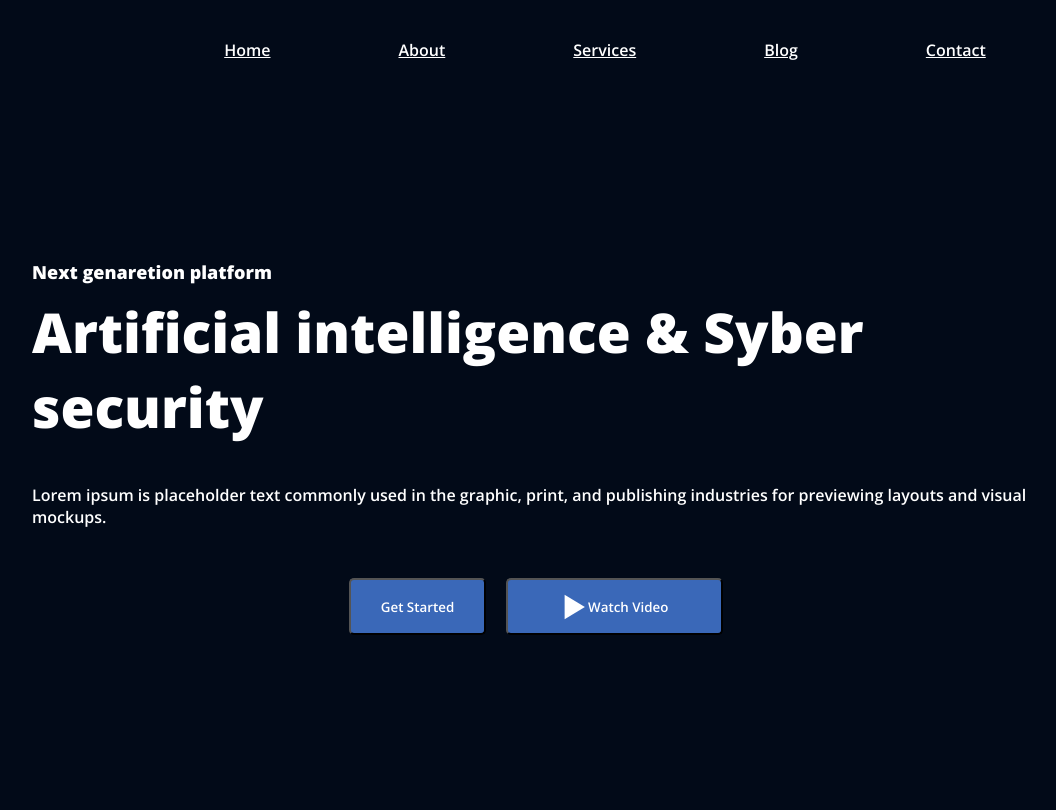
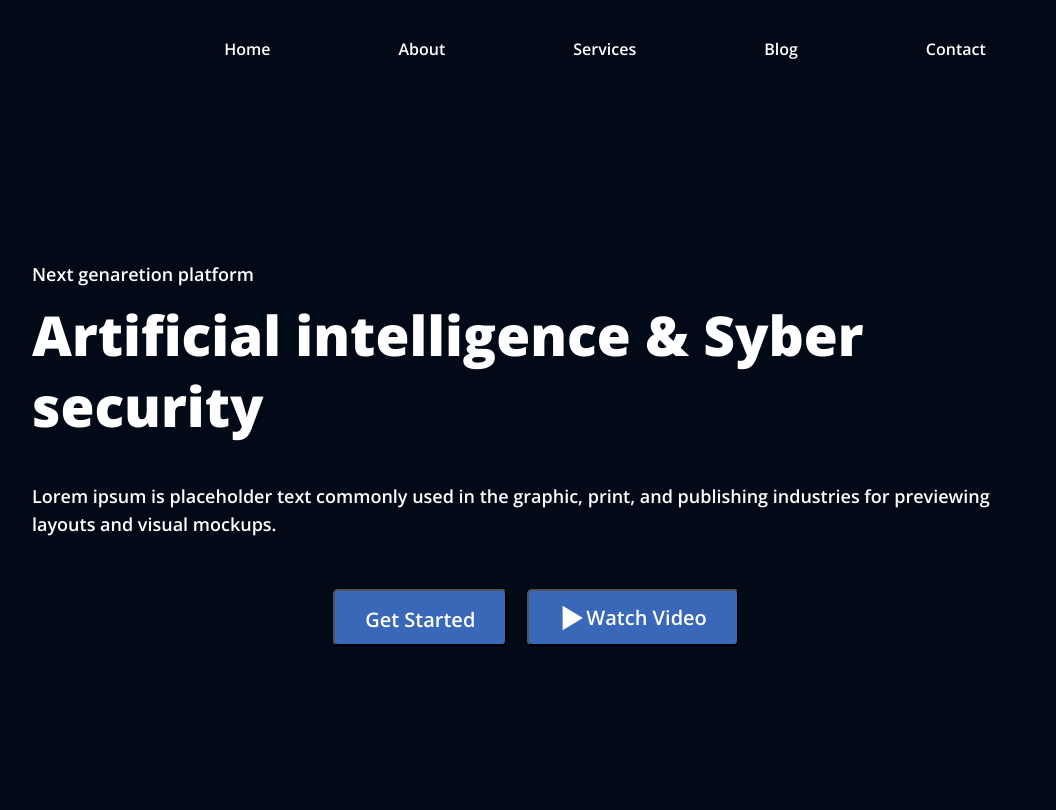
Before and after one commit to viktorcvp/landing, a plain HTML site: page index.html in a window 1280 px wide. Shown: the top 810 px of the page, without its empty margins (35-1091 px from the left). Drawn offline with nearby package versions, Linux system fonts and the light colour scheme; a web font is replaced by a local one.

Commit message:
newstyhtml

```diff
--- a/style.css
+++ b/style.css
@@ -32,14 +32,18 @@
 .list{
     display: flex;
     justify-content: center;
-    text-decoration: none;
-    list-style-type: none;
     padding-top: 39px;
     padding-bottom: 39px;
     gap: 128px;
 
 }
 .header-link{
+    font-size: 16px;
+    font-weight: 600;
+    line-height: 21.79px;
+    text-align: left;
+    text-decoration: none;
+    list-style-type: none;
 color: #fff;
 }
 .top-content{
@@ -52,24 +56,38 @@
 .top-info{
     margin-right: 128px;
 }
+
 .text{
-
     color: #fff;
     margin-bottom: 10px;
     font-size: 18px;
+    font-weight: 600;
+    line-height: 28.8px;
+    text-align: left;
+
+
 }
 .title{
     font-family: "Open Sans", serif;
     font-weight: 800;
     font-style: normal;
     font-size: 55px;
+    line-height: 71.5px;
+    text-align: left;
     color: #fff;
     margin-bottom: 40px;
 }
+
 .sub-title{
     color: #fff;
     margin-bottom: 50px;
+    font-family: Open Sans;
+    font-size: 18px;
+    font-weight: 600;
+    line-height: 28.8px;
+    text-align: left;
 }
+
 .top-buttons {
     display: flex;
     justify-content: center;
@@ -77,38 +95,39 @@
 }
 
 .button-start{
-    font-family: "Open Sans", serif;
+    font-family: Open Sans;
+    font-size: 20px;
     font-weight: 600;
-    font-style: normal;
     color: #fff;
     background-color: #3a68b8;
     max-width: 171;
     max-height: 57px;
     padding: 15px 30px;
     border-radius: 5px;
+    line-height: 27.24px;
+    text-align: left;
 
 }
 
 .button-video{
+    font-family: Open Sans;
+    font-size: 20px;
+    font-weight: 600;
     display: flex;
     justify-content: center;
     align-items: center;
-    font-family: "Open Sans", serif;
-    font-weight: 600;
-    font-style: normal;
     color: #fff;
     background-color: #3a68b8;
-    width: 217px;
-    height: 57px;
+    max-width: 217px;
+    max-height: 57px;
     padding: 10px 30px;
     border-radius: 5px;
+    line-height: 27.24px;
+    text-align: left;
+
+}
 
 
-
-}
-.button-video svg{
-    color: #000;
-}
 .top-logos{
     display: flex;
     background-color: #333237;
```
Lines whose indentation alone changed are shown as unchanged.
